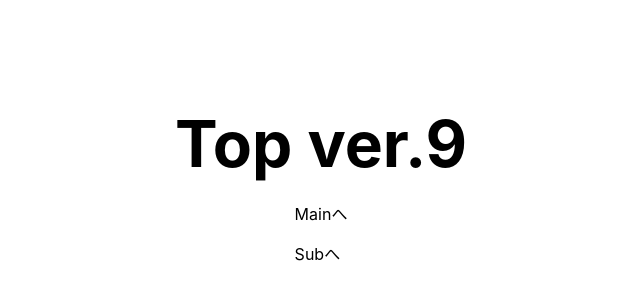
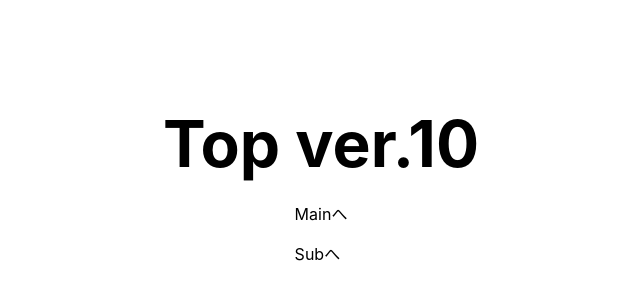
Before and after one commit to akinogu/next-pwa-sample, a Next.js app: page / in a window 1280 px wide. Shown: the part 214-514 px from the top of the page, without its empty margins (319-959 px from the left). Built offline with nearby package versions, Linux system fonts and the light colour scheme.

Commit message:
updated to 10

```diff
--- a/pages/index.tsx
+++ b/pages/index.tsx
@@ -48,7 +48,7 @@ const Home: NextPage = () => {
 
       <main className={styles.main}>
         <h1 className={styles.title}>
-          Top ver.9
+          Top ver.10
         </h1>
         <div className={styles.linkWrap}>
           <Link href='/main'>Mainへ</Link>
```
